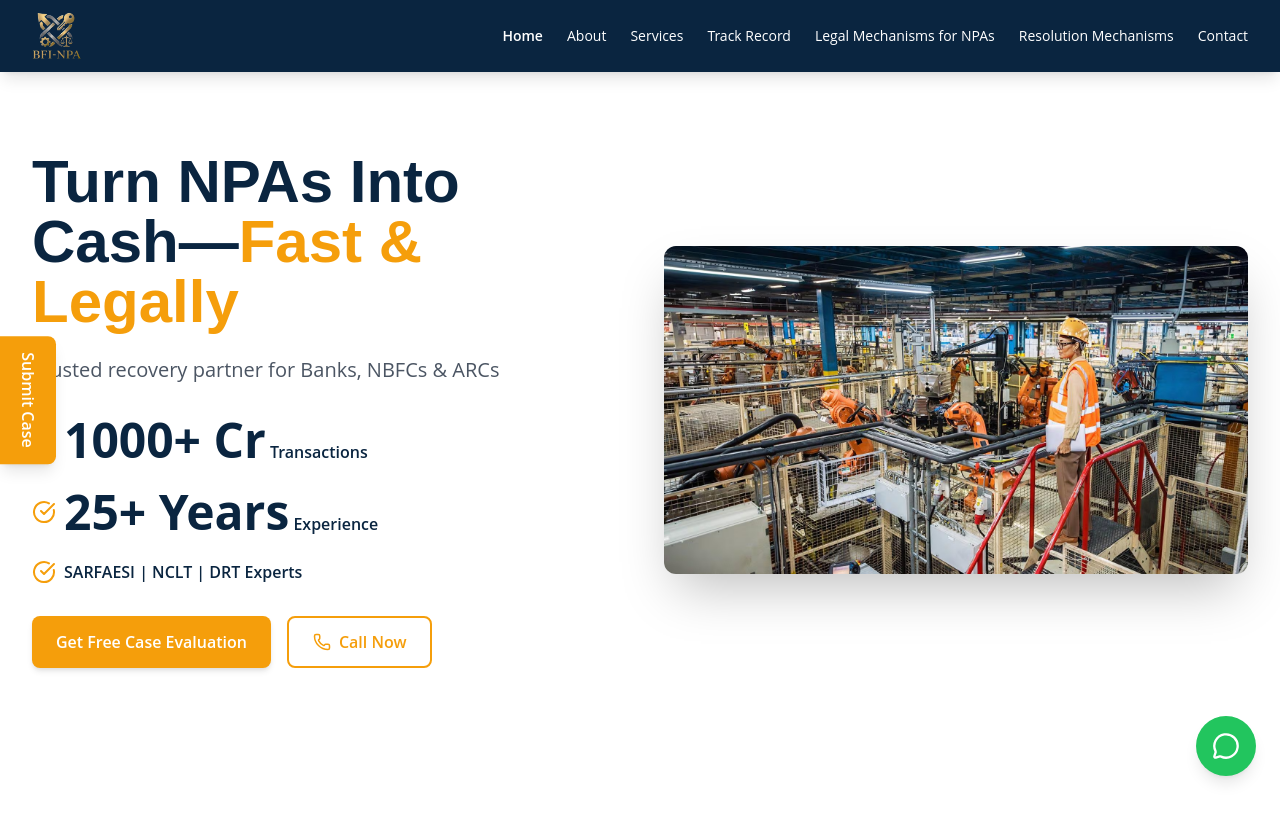
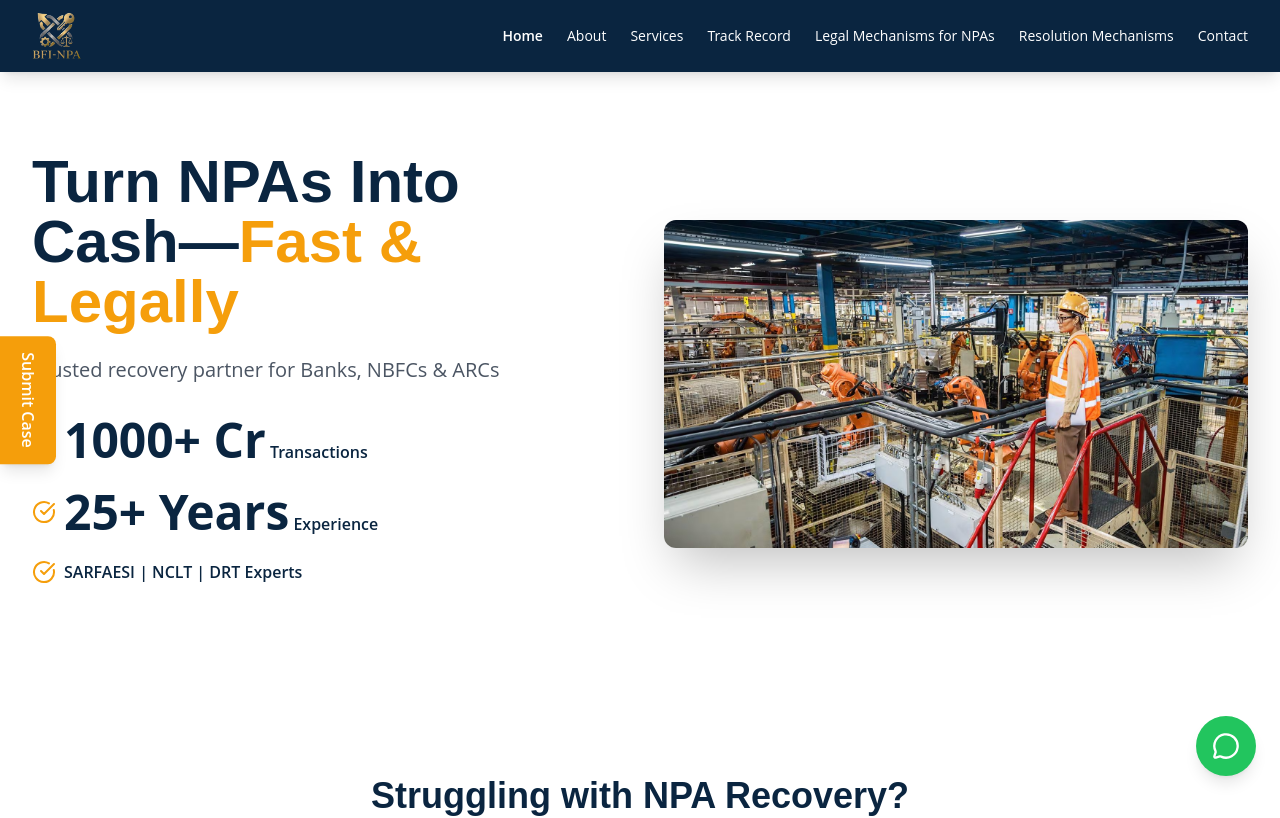
Before and after one commit to ScriptedLines404/bfi-npa-website, a React (Vite) app: page / in a window 1280 px wide. Shown: the top 818 px of the page. Built offline with nearby package versions, Linux system fonts and the light colour scheme.

Commit message:
removed button on hero section

```diff
--- a/src/pages/Home.jsx
+++ b/src/pages/Home.jsx
@@ -117,22 +117,6 @@ const Home = () => {
                   <CheckCircle className="text-primary-orange" />
                   <span className="text-primary-dark font-semibold">SARFAESI | NCLT | DRT Experts</span>
                 </div>
-              </div>
-
-              {/* Buttons */}
-              <div className="flex flex-wrap gap-4">
-                <button
-                  onClick={handleNavigateToContact}
-                  className="btn-primary"
-                >
-                  Get Free Case Evaluation
-                </button>
-                <button
-                  onClick={handleNavigateToContact}
-                  className="btn-outline flex items-center gap-2"
-                >
-                  <Phone size={18} /> Call Now
-                </button>
               </div>
             </div>
 
```
